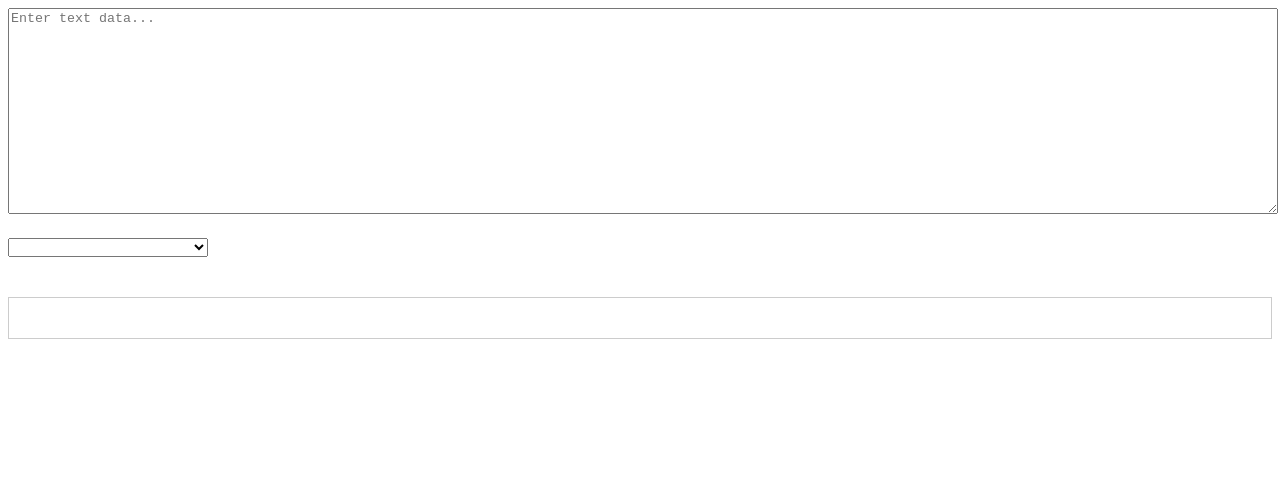
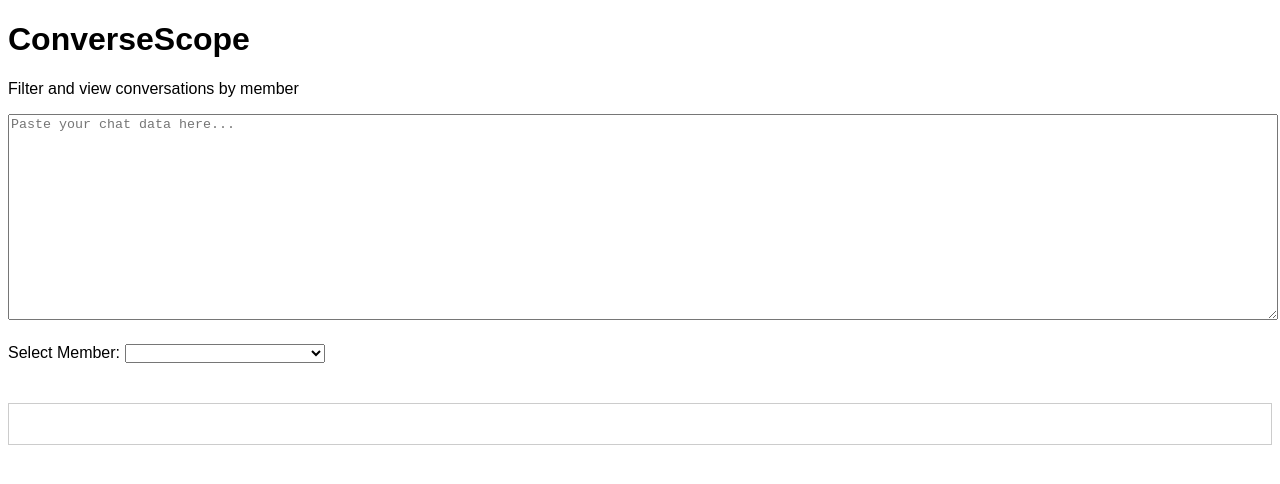
Before and after one commit to Leetgeon/ConverseScope, a plain HTML site: page index.html in a window 1280 px wide. Drawn offline with Linux system fonts and the light colour scheme.

Commit message:
Update index.html

```diff
--- a/index.html
+++ b/index.html
@@ -1,13 +1,22 @@
 <!DOCTYPE html>
 <html>
 <head>
-    <title>Chat Viewer</title>
+    <title>ConverseScope</title>
     <link rel="stylesheet" type="text/css" href="styles.css">
 </head>
 <body>
-    <textarea id="inputArea" placeholder="Enter text data..."></textarea>
-    <select id="memberSelect"></select>
-    <div id="chatDisplay"></div>
+    <header>
+        <h1>ConverseScope</h1>
+        <p>Filter and view conversations by member</p>
+    </header>
+    <main>
+        <textarea id="inputArea" placeholder="Paste your chat data here..."></textarea>
+        <div class="controls">
+            <label for="memberSelect">Select Member:</label>
+            <select id="memberSelect"></select>
+        </div>
+        <div id="chatDisplay"></div>
+    </main>
     <script src="script.js"></script>
 </body>
 </html>
```
